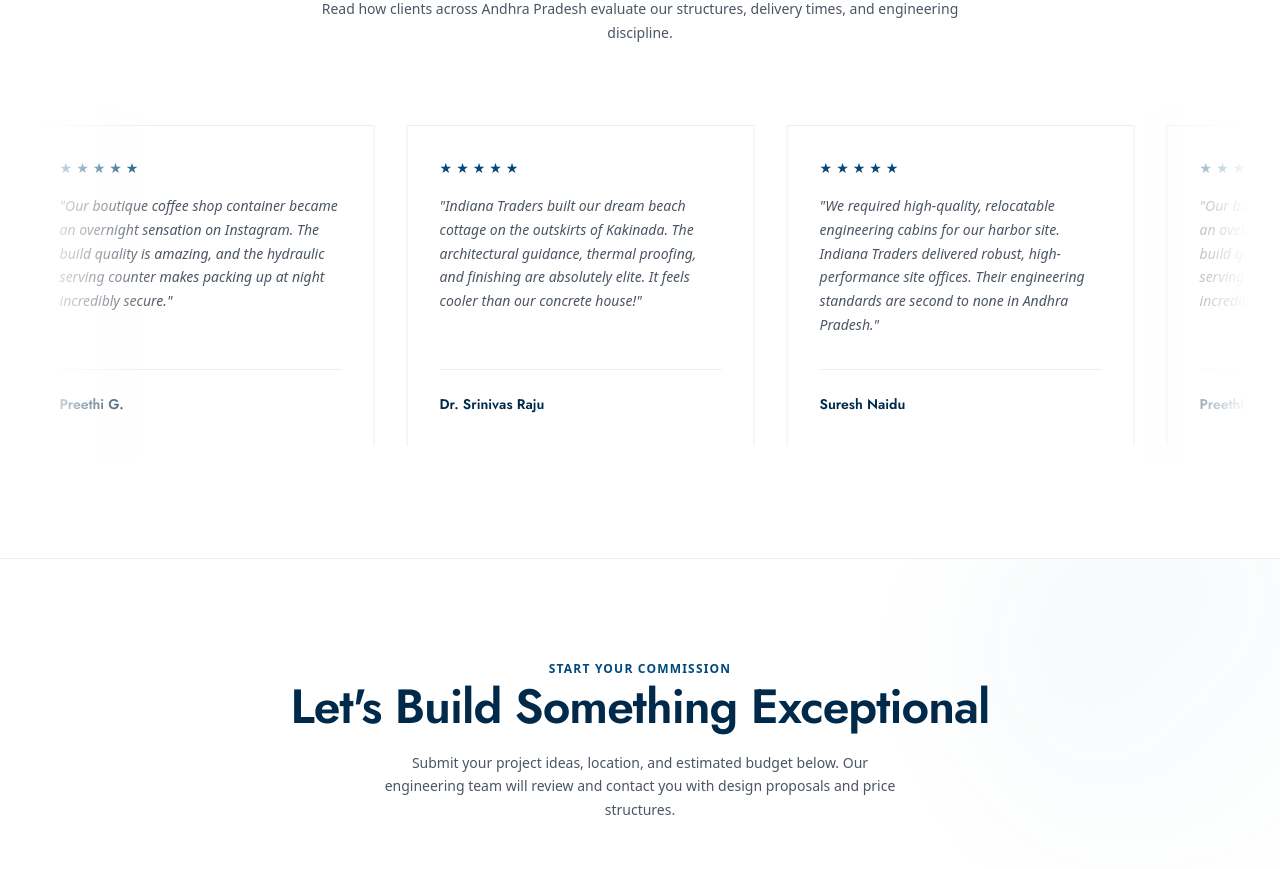
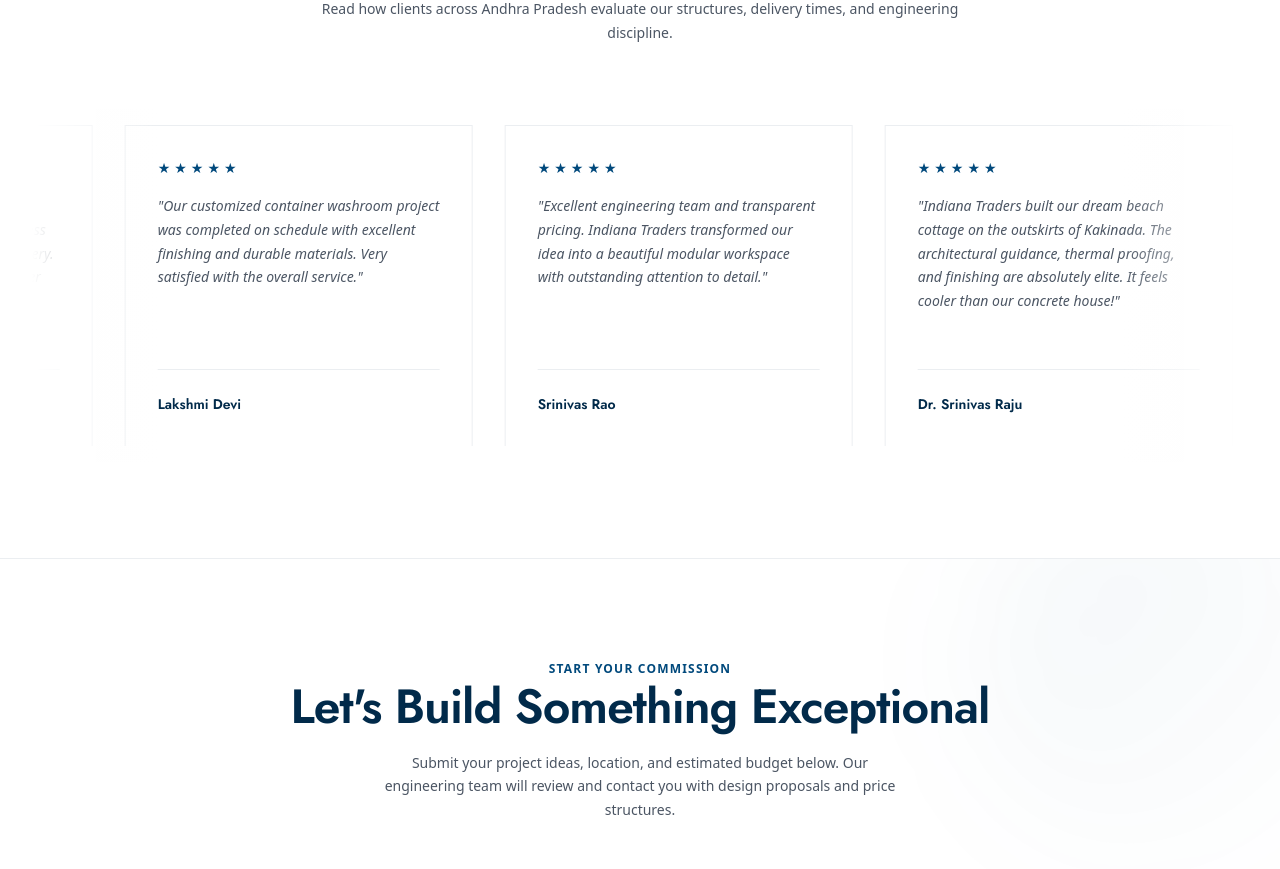
Before and after one commit to JabeerShaik786/indianatraderskkd, a Next.js app: page /indianatraderskkd/ in a window 1280 px wide. Shown: the part 9400-10269 px from the top of the page. Built offline with nearby package versions, Linux system fonts and the light colour scheme.

Commit message:
feat: add 4 new client reviews to testimonials list

```diff
--- a/src/app/page.tsx
+++ b/src/app/page.tsx
@@ -192,6 +192,30 @@
       name: 'Preethi G.',
       role: 'Founder, Brews & Co.',
       location: 'Rajahmundry',
+    },
+    {
+      quote: "Indiana Traders designed and delivered our modular office exactly as promised. The quality of workmanship, timely installation, and professional support exceeded our expectations.",
+      name: 'Ravi Kumar',
+      role: 'Business Owner',
+      location: 'AP',
+    },
+    {
+      quote: "We ordered portable site cabins for our construction project, and the entire process was smooth from manufacturing to delivery. Highly recommended for quality container solutions.",
+      name: 'Mahesh Reddy',
+      role: 'Project Manager',
+      location: 'AP',
+    },
+    {
+      quote: "Our customized container washroom project was completed on schedule with excellent finishing and durable materials. Very satisfied with the overall service.",
+      name: 'Lakshmi Devi',
+      role: 'Homeowner',
+      location: 'AP',
+    },
+    {
+      quote: "Excellent engineering team and transparent pricing. Indiana Traders transformed our idea into a beautiful modular workspace with outstanding attention to detail.",
+      name: 'Srinivas Rao',
+      role: 'Client',
+      location: 'AP',
     },
   ];
 
```
